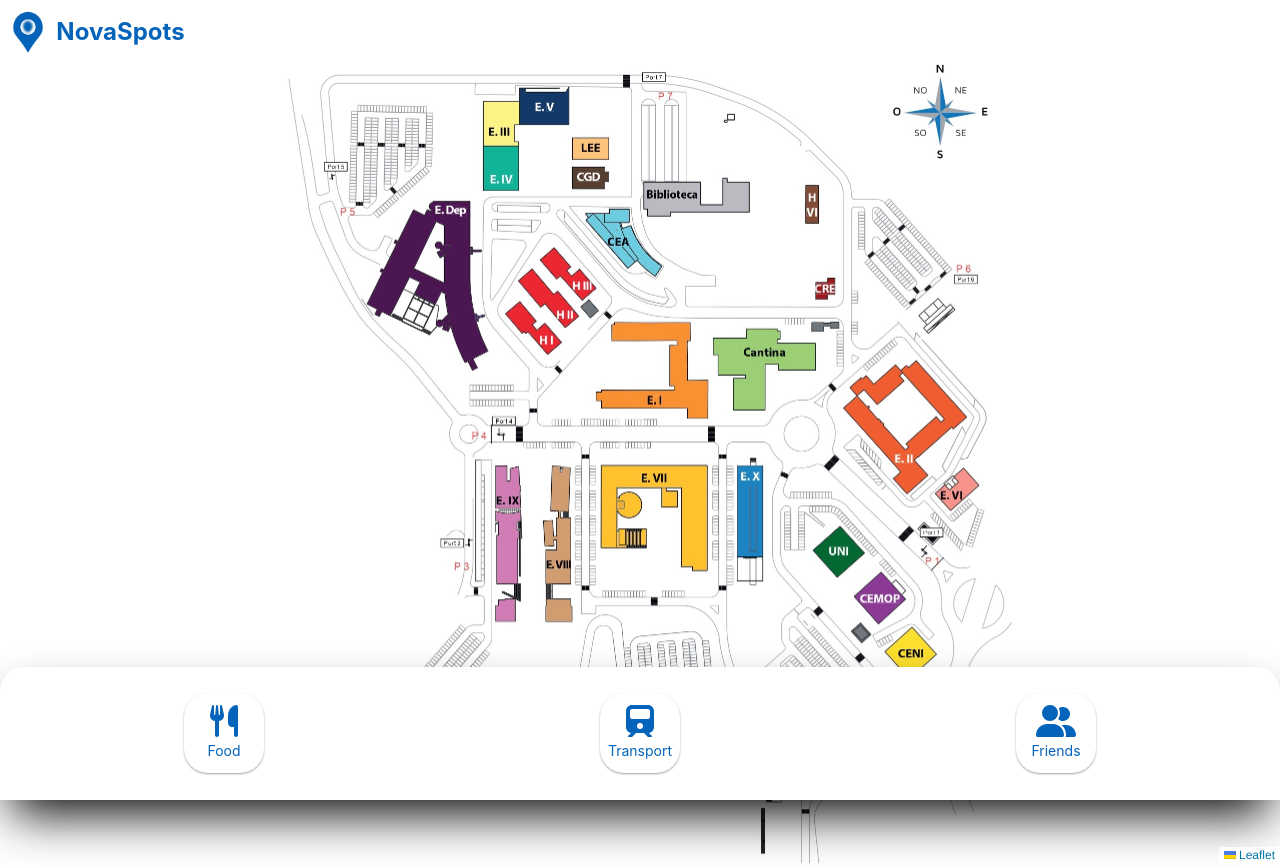
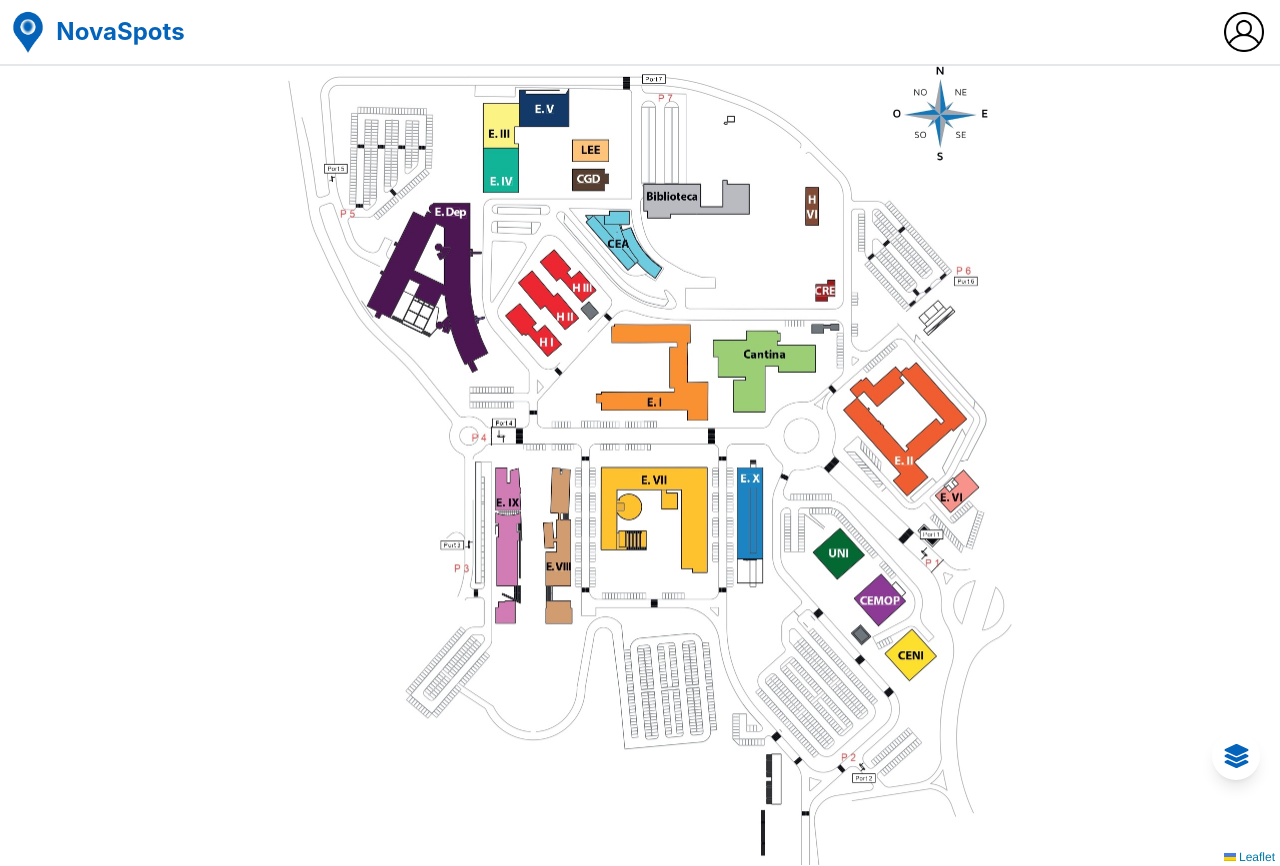
Before and after one commit to rjCebola/NovaSpots, a React (Create React App) app: page / in a window 1280 px wide. Built offline with nearby package versions, Linux system fonts and the light colour scheme.

Commit message:
icon and stuff

```diff
--- a/src/App.js
+++ b/src/App.js
@@ -1,18 +1,31 @@
 import MapComponent from './components/MapComponent';
 import Header from './components/Header';
-import Popup from './components/FoodTransportFriendsPopUp';
+import LayersPopUp from './components/FoodTransportFriendsPopUp';
 import LayersButton from './components/LayersButton';
+import MapInformation from './components/MapInformation';
+import React, { useState } from "react";
 
 function App() {
+
+  const [state, setState] = useState("map");
+
   return (
     <>
-      <Header/>
+
+      <Header />
       <div className="flex flex-col items-center mt-[-5]">
-        <MapComponent/>
+        <MapComponent />
       </div>
-      <div className="fixed bottom-0 w-full" style={{ zIndex: 999 }}>
-        <Popup />
-      </div>
+
+      {state === "map" &&
+        <LayersButton setState={setState}/>
+      }
+
+      {state === "popUp" &&
+        <div className="fixed bottom-0 w-full z-[999]" >
+          <LayersPopUp setState={setState} />
+        </div>}
+
     </>
   );
 }
--- a/src/components/FoodTransportFriendsPopUp.jsx
+++ b/src/components/FoodTransportFriendsPopUp.jsx
@@ -1,18 +1,22 @@
 import { FontAwesomeIcon } from '@fortawesome/react-fontawesome';
 import { faUtensils, faTrain, faUserGroup } from '@fortawesome/free-solid-svg-icons';
 
-const Popup = () => {
+
+const buttonStyle = "flex flex-col items-center justify-center w-20 h-20 p-4 rounded-3xl shadow-sm shadow-gray-400 text-[#0463ba]"
+
+
+const LayersPopUp = ({setState}) => {
   return (
     <div className="fixed bottom-0 w-full bg-white p-4 rounded-t-3xl flex h-1/6 justify-around items-center shadow-2xl shadow-black">
-      <button className="flex flex-col items-center justify-center w-20 h-20 p-4 rounded-3xl shadow-sm shadow-gray-400" style={{color: '#0463ba'}}>
+      <button onClick={() => setState("map")} className={buttonStyle} >
         <FontAwesomeIcon icon={faUtensils} size="2x"/>
         <span className="mt-1 text-sm">Food</span>
       </button>
-      <button className="flex flex-col items-center justify-center w-20 h-20 p-4 rounded-3xl shadow-sm shadow-gray-400" style={{color: '#0463ba'}}>
+      <button onClick={() => setState("map")} className={buttonStyle} >
         <FontAwesomeIcon icon={faTrain} size="2x"/>
         <span className="mt-1 text-sm">Transport</span>
       </button>
-      <button className="flex flex-col items-center justify-center w-20 h-20 p-4 rounded-3xl shadow-sm shadow-gray-400" style={{color: '#0463ba'}}>
+      <button onClick={() => setState("map")} className={buttonStyle} >
         <FontAwesomeIcon icon={faUserGroup} size="2x"/>
         <span className="mt-1 text-sm">Friends</span>
       </button>
@@ -20,4 +24,4 @@ const Popup = () => {
   );
 };
 
-export default Popup;
+export default LayersPopUp;
--- a/src/components/Header.jsx
+++ b/src/components/Header.jsx
@@ -1,8 +1,12 @@
 function Header() {
-    return <header className="flex items-center p-2 bg-white">
-        <img src="/NovaSpots_logo.jpg" alt="NovaSpots Logo" className="h-12 mr-2" />
-        <h1 className="text-2xl font-bold font-poppins" style={{ color: '#0463ba' }}>NovaSpots</h1>
-    </header>
+    return (
+        <div className="flex items-center justify-between p-2 bg-white border-b-2">
+            <div className="flex items-center">
+                <img src="/NovaSpots_logo.jpg" alt="NovaSpots Logo" className="h-12 mr-2" />
+                <h1 className="text-2xl font-bold font-poppins" style={{ color: '#0463ba' }}>NovaSpots</h1>
+            </div>
+            <img src="/userProfile.png" alt="userIcon" className="h-10 pr-2" />
+        </div>)
 }
 
 export default Header;
--- a/src/components/LayersButton.jsx
+++ b/src/components/LayersButton.jsx
@@ -1,31 +1,13 @@
 import { FontAwesomeIcon } from '@fortawesome/react-fontawesome';
 import { faLayerGroup } from '@fortawesome/free-solid-svg-icons';
 
-function LayersButton() {
+
+function LayersButton({setState}) {
     return (
-        <button style={buttonStyle}>
+        <button className="flex fixed justify-center items-center bottom-5 right-5 w-12 h-12 rounded-full bg-white text-2xl shadow-lg z-[999]"  onClick={() => setState("popUp")}>
             <FontAwesomeIcon icon={faLayerGroup} color="#0463ba" />
         </button>
     );
 }
 
-const buttonStyle = {
-    position: 'fixed',
-    bottom: '20px',
-    right: '20px',
-    width: '50px',
-    height: '50px',
-    borderRadius: '50%',
-    backgroundColor: 'white',
-    color: '#0463ba',
-    border: 'none',
-    display: 'flex',
-    alignItems: 'center',
-    justifyContent: 'center',
-    fontSize: '24px',
-    cursor: 'pointer',
-    zIndex: 1000,
-    boxShadow: '0 4px 8px rgba(0, 0, 0, 0.2)', // Added shadow
-};
-
 export default LayersButton;
--- /dev/null
+++ b/src/components/MapInformation.jsx
@@ -0,0 +1,6 @@
+function MapInformation() {
+    return (
+        <div>ola</div>)
+}
+
+export default MapInformation;
```
Also changed, not shown: public/userProfile.png (added).
